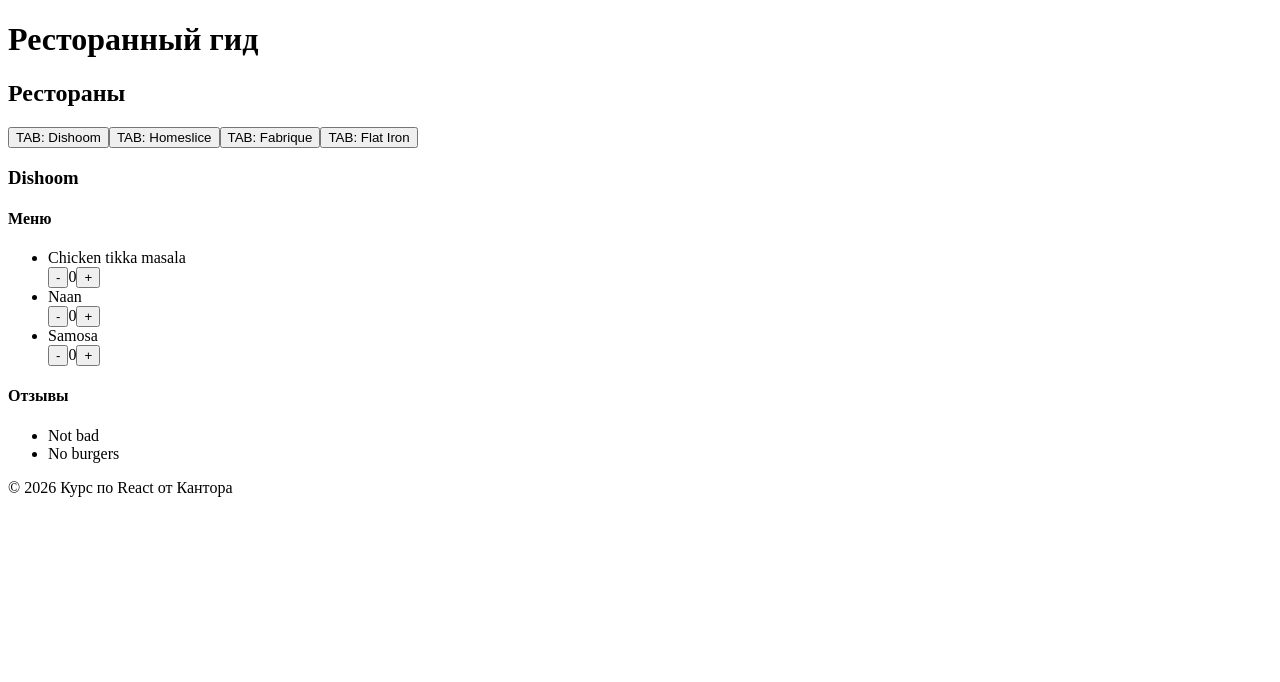
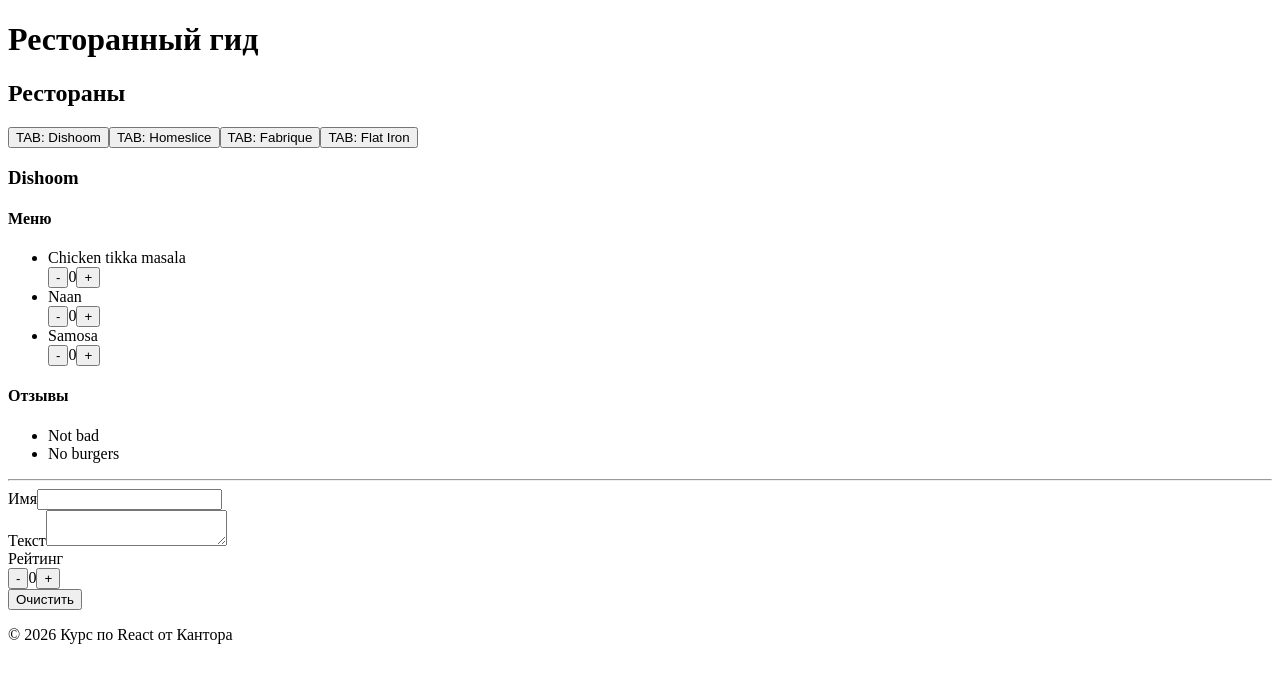
Before and after one commit to gromniki/react-kantor, a React (Vite) app: page / in a window 1280 px wide. Shown: the top 682 px of the page. Built offline with nearby package versions, Linux system fonts and the light colour scheme.

Commit message:
feat: review form with useReducer, reusable counter UI (hw-4)

```diff
--- a/src/components/Counter/Counter.jsx
+++ b/src/components/Counter/Counter.jsx
@@ -1,20 +1,10 @@
-import { useState } from 'react';
+import { CounterUI } from './CounterUI';
+import { useCounter } from '../Counter/useCounter';
 
 export const Counter = () => {
-  const [count, setCount] = useState(0);
-
-  const decrement = () => setCount((prev) => Math.max(prev - 1, 0));
-  const increment = () => setCount((prev) => Math.min(prev + 1, 5));
+  const { value, increment, decrement } = useCounter();
 
   return (
-    <div className="counter">
-      <button className="counter__btn" onClick={decrement}>
-        -
-      </button>
-      <span className="counter__value">{count}</span>
-      <button className="counter__btn" onClick={increment}>
-        +
-      </button>
-    </div>
+    <CounterUI value={value} increment={increment} decrement={decrement} />
   );
 };
--- /dev/null
+++ b/src/components/Counter/CounterUI.jsx
@@ -0,0 +1,11 @@
+export const CounterUI = ({ value, increment, decrement }) => (
+  <div className="counter">
+    <button className="counter__btn" onClick={decrement}>
+      -
+    </button>
+    <span className="counter__value">{value}</span>
+    <button className="counter__btn" onClick={increment}>
+      +
+    </button>
+  </div>
+);
--- /dev/null
+++ b/src/components/Counter/useCounter.js
@@ -0,0 +1,17 @@
+import { useCallback, useState } from 'react';
+
+export const useCounter = ({ min = 0, max = 5 } = {}) => {
+  const [value, setValue] = useState(min);
+
+  const decrement = useCallback(
+    () => setValue((current) => Math.max(current - 1, min)),
+    [min],
+  );
+
+  const increment = useCallback(
+    () => setValue((current) => Math.min(current + 1, max)),
+    [max],
+  );
+
+  return { decrement, increment, value };
+};
--- a/src/components/Restaurant/Restaurant.jsx
+++ b/src/components/Restaurant/Restaurant.jsx
@@ -1,7 +1,8 @@
 import { Menu } from '../Menu/Menu';
+import { ReviewForm } from '../ReviewForm/ReviewForm';
 import { Reviews } from '../Reviews/Reviews';
 
-export const Restaurant = ({ name, menu, reviews }) => {
+export const Restaurant = ({ activeId, name, menu, reviews }) => {
   if (!name) {
     return null;
   }
@@ -11,6 +12,8 @@
       <h3>{name}</h3>
       {menu?.length ? <Menu title="Меню" menu={menu} /> : null}
       {reviews?.length ? <Reviews title="Отзывы" reviews={reviews} /> : null}
+      <hr />
+      <ReviewForm key={activeId} />
     </article>
   );
 };
--- a/src/components/RestaurantList/RestaurantList.jsx
+++ b/src/components/RestaurantList/RestaurantList.jsx
@@ -27,6 +27,7 @@
 
       {activeRestaurant && (
         <Restaurant
+          activeId={activeId}
           name={activeRestaurant.name}
           menu={activeRestaurant.menu}
           reviews={activeRestaurant.reviews}
--- /dev/null
+++ b/src/components/ReviewForm/ReviewForm.jsx
@@ -0,0 +1,44 @@
+import { Counter } from '../Counter/Counter';
+import { CounterUI } from '../Counter/CounterUI';
+import { useForm } from './useForm';
+
+export const ReviewForm = () => {
+  const { form, setName, setText, setRating, clear } = useForm();
+
+  const { name, text, rating } = form;
+
+  return (
+    <form className="review-form" onSubmit={(e) => e.preventDefault()}>
+      <div className="review-form__field">
+        <label className="review-form__label">Имя</label>
+        <input
+          className="review-form__input"
+          value={name}
+          onChange={(event) => setName(event.target.value)}
+        />
+      </div>
+
+      <div className="review-form__field">
+        <label className="review-form__label">Текст</label>
+        <textarea
+          className="review-form__textarea"
+          value={text}
+          onChange={(event) => setText(event.target.value)}
+        />
+      </div>
+
+      <div className="review-form__field">
+        <label className="review-form__label">Рейтинг</label>
+        <CounterUI
+          value={rating}
+          decrement={() => setRating(Math.max(rating - 1, 0))}
+          increment={() => setRating(Math.min(rating + 1, 5))}
+        />
+      </div>
+
+      <button type="button" className="review-form__clear" onClick={clear}>
+        Очистить
+      </button>
+    </form>
+  );
+};
--- /dev/null
+++ b/src/components/ReviewForm/useForm.js
@@ -0,0 +1,38 @@
+import { useReducer } from 'react';
+
+const INITIAL_STATE = { name: '', text: '', rating: 0 };
+
+const SET_NAME_ACTION = 'SET_NAME_ACTION';
+const SET_TEXT_ACTION = 'SET_TEXT_ACTION';
+const SET_RATING_ACTION = 'SET_RATING_ACTION';
+const CLEAR_ACTION = 'CLEAR_ACTION';
+
+const reducer = (state, action) => {
+  const { type, payload } = action;
+  switch (type) {
+    case SET_NAME_ACTION:
+      return { ...state, name: payload };
+    case SET_TEXT_ACTION:
+      return { ...state, text: payload };
+    case SET_RATING_ACTION:
+      return { ...state, rating: payload };
+    case CLEAR_ACTION:
+      return INITIAL_STATE;
+    default:
+      return state;
+  }
+};
+
+export const useForm = () => {
+  const [form, dispatch] = useReducer(reducer, INITIAL_STATE);
+
+  const setName = (value) =>
+    dispatch({ type: SET_NAME_ACTION, payload: value });
+  const setText = (value) =>
+    dispatch({ type: SET_TEXT_ACTION, payload: value });
+  const setRating = (value) =>
+    dispatch({ type: SET_RATING_ACTION, payload: value });
+  const clear = () => dispatch({ type: CLEAR_ACTION });
+
+  return { form, setName, setText, setRating, clear };
+};
```
Also changed, not shown: 1 other file (tests, documents, lock files or other folders).
